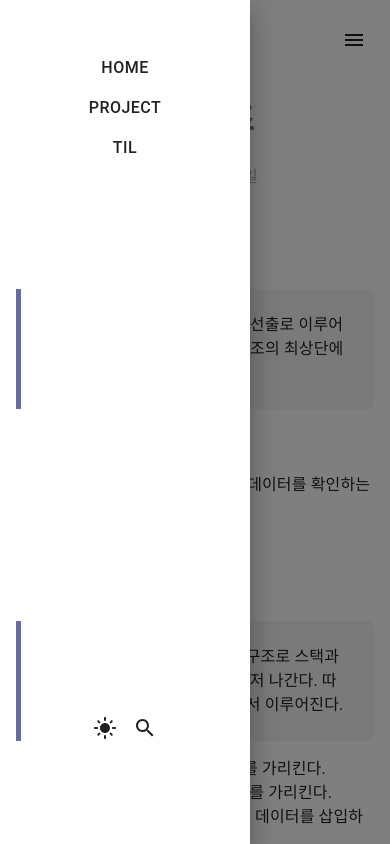
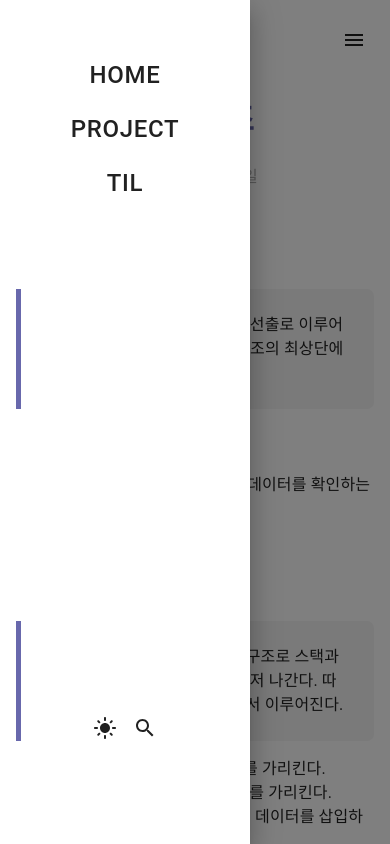
Before and after one commit to kimzerovirus/community_react_app, a Next.js app: page /post/project/test in a window 390 px wide. Both pictures are taken after a click on the button "logo". Shown: the top 844 px of the page. Built offline with nearby package versions, Linux system fonts and the light colour scheme.

Commit message:
feat : 모바일 메뉴 폰트 사이즈 수정

```diff
--- a/src/components/common/SideBar.tsx
+++ b/src/components/common/SideBar.tsx
@@ -23,7 +23,7 @@ const SideBar = ({ menuList }: any) => {
 									href={link}
 									sx={{
 										color: 'inherit',
-										fontSize: '1rem',
+										fontSize: '1.5rem',
 										textDecoration: 'none',
 										display: 'block',
 										width: '100%',
```
